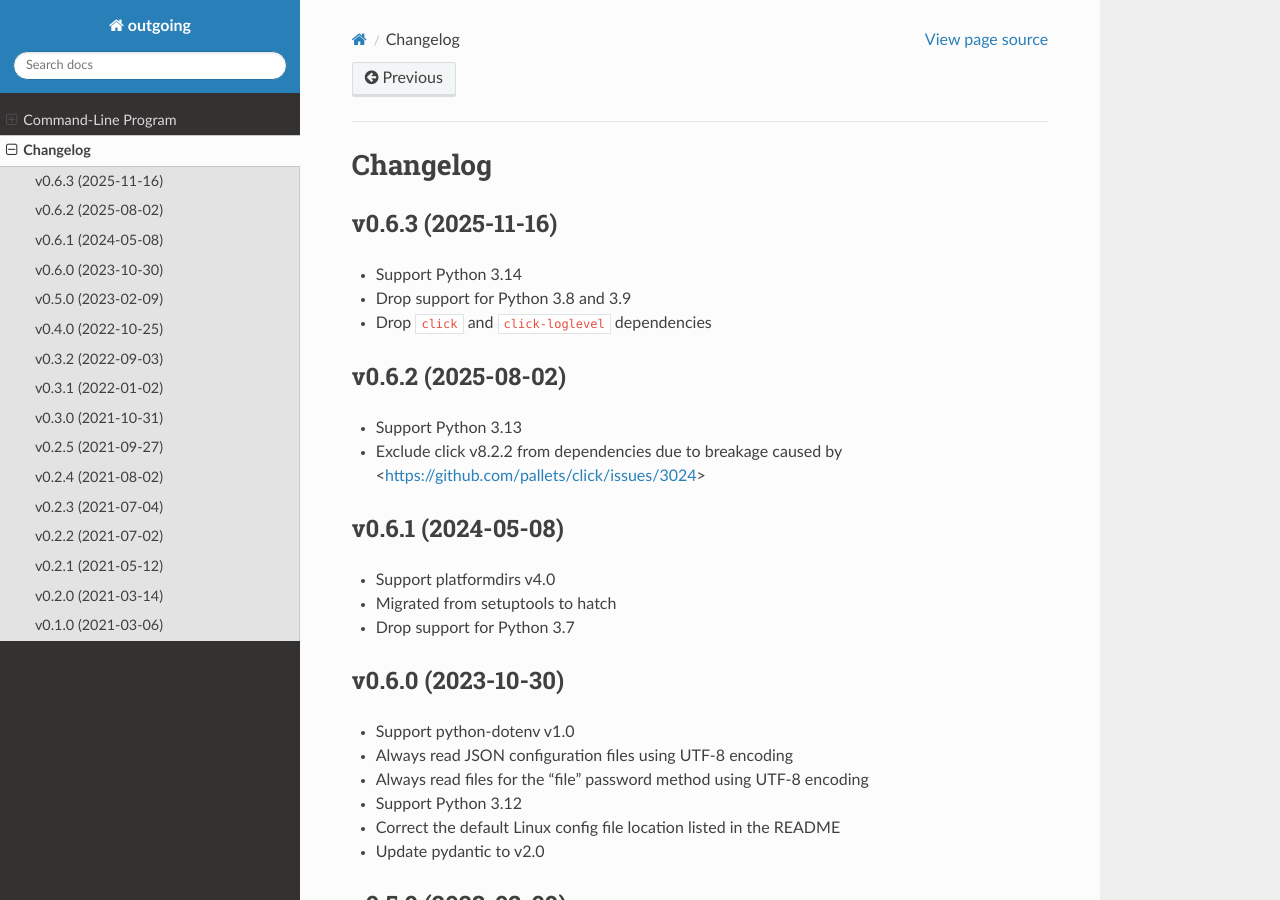
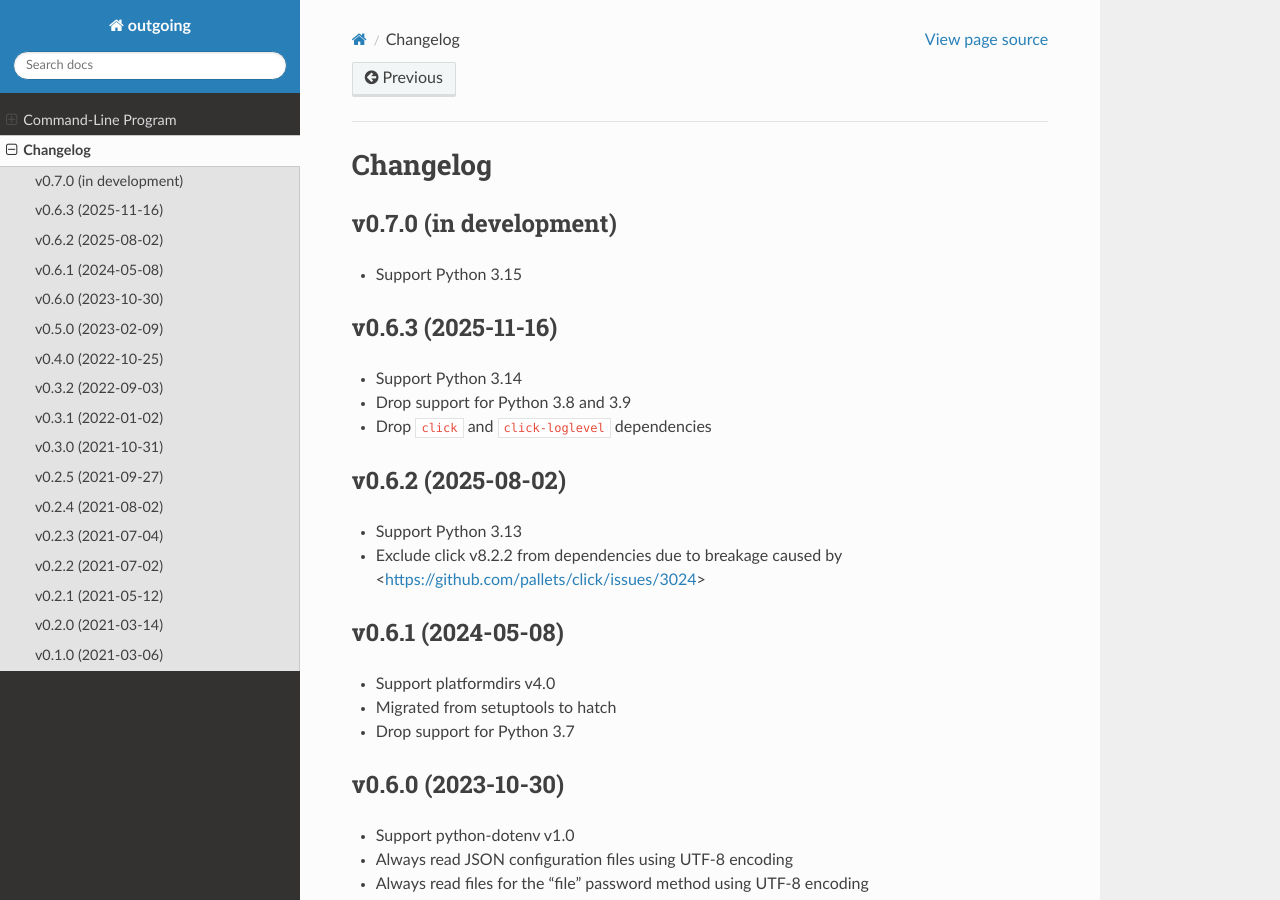
Before and after one commit to jwodder/outgoing, a Sphinx documentation site: the page built from docs/changelog.rst, in a window 1280 px wide and 900 px high. Built offline with Sphinx 7.4.7 and the Read the Docs theme 3.1.0, drawn with Linux system fonts in a browser that asks for light colours; pages that are not in the unit, such as notebooks, are missing from menus; the version number is read from the project's files by our own code.

Commit message:
Support Python 3.15

```diff
--- a/CHANGELOG.md
+++ b/CHANGELOG.md
@@ -1,3 +1,7 @@
+v0.7.0 (in development)
+-----------------------
+- Support Python 3.15
+
 v0.6.3 (2025-11-16)
 -------------------
 - Support Python 3.14
--- a/docs/changelog.rst
+++ b/docs/changelog.rst
@@ -2,6 +2,10 @@
 
 Changelog
 =========
+
+v0.7.0 (in development)
+-----------------------
+- Support Python 3.15
 
 v0.6.3 (2025-11-16)
 -------------------
--- a/pyproject.toml
+++ b/pyproject.toml
@@ -32,6 +32,7 @@ classifiers = [
     "Programming Language :: Python :: 3.12",
     "Programming Language :: Python :: 3.13",
     "Programming Language :: Python :: 3.14",
+    "Programming Language :: Python :: 3.15",
     "Programming Language :: Python :: Implementation :: CPython",
     "Programming Language :: Python :: Implementation :: PyPy",
     "Intended Audience :: Developers",
--- a/src/outgoing/__init__.py
+++ b/src/outgoing/__init__.py
@@ -13,7 +13,7 @@ Visit <https://github.com/jwodder/outgoing> or <https://outgoing.rtfd.io> for
 more information.
 """
 
-__version__ = "0.6.3"
+__version__ = "0.7.0.dev1"
 __author__ = "John Thorvald Wodder II"
 __author_email__ = "outgoing@varonathe.org"
 __license__ = "MIT"
```
Also changed, not shown: 2 other files.
